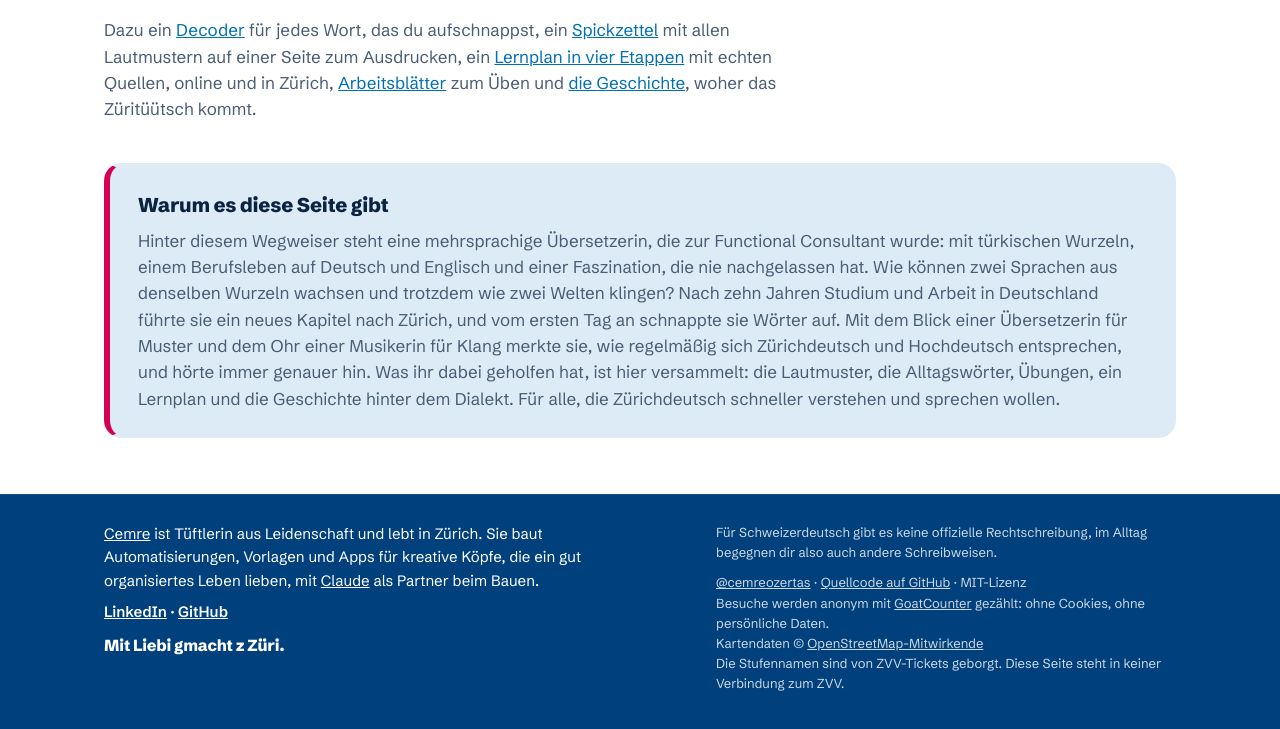
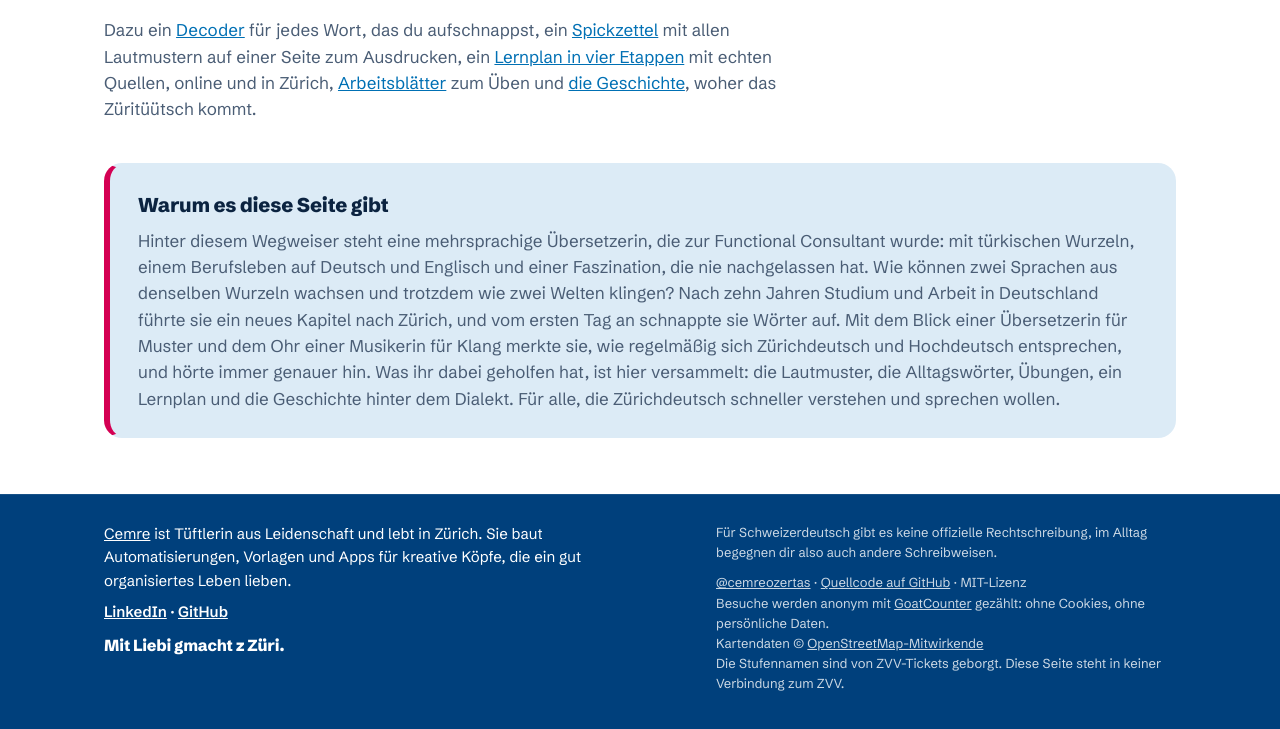
Before and after one commit to cemreozertas/zueri-tuetsch, a plain HTML site: page de/index.html in a window 1280 px wide. Shown: the part 1477-2206 px from the top of the page. Drawn offline with Linux system fonts and the light colour scheme.

Commit message:
Remove "building partner" from the credits and footer

```diff
--- a/content-de.js
+++ b/content-de.js
@@ -123,7 +123,7 @@ const I18N_DE = {
     "#story-toggle-all": "Alle öffnen",
 
     // Footer
-    ".footer-bio": "<a href=\"https://github.com/cemreozertas\">Cemre</a> ist Tüftlerin aus Leidenschaft und lebt in Zürich. Sie baut Automatisierungen, Vorlagen und Apps für kreative Köpfe, die ein gut organisiertes Leben lieben, mit <a href=\"https://claude.ai/\">Claude</a> als Partner beim Bauen.",
+    ".footer-bio": "<a href=\"https://github.com/cemreozertas\">Cemre</a> ist Tüftlerin aus Leidenschaft und lebt in Zürich. Sie baut Automatisierungen, Vorlagen und Apps für kreative Köpfe, die ein gut organisiertes Leben lieben.",
     ".footer-meta p:first-child": "Für Schweizerdeutsch gibt es keine offizielle Rechtschreibung, im Alltag begegnen dir also auch andere Schreibweisen.",
     ".footer-meta p:last-child": "<a href=\"https://github.com/cemreozertas\">@cemreozertas</a> · <a href=\"https://github.com/\" id=\"repo-link\">Quellcode auf GitHub</a> · MIT-Lizenz<br>Besuche werden anonym mit <a href=\"https://www.goatcounter.com/\">GoatCounter</a> gezählt: ohne Cookies, ohne persönliche Daten.<br>Kartendaten © <a href=\"https://www.openstreetmap.org/copyright\">OpenStreetMap-Mitwirkende</a><br>Die Stufennamen sind von ZVV-Tickets geborgt. Diese Seite steht in keiner Verbindung zum ZVV."
   },
--- a/de/index.html
+++ b/de/index.html
@@ -376,7 +376,7 @@
   <footer class="footer">
     <div class="wrap footer-row">
       <div class="footer-about">
-        <p class="footer-bio"><a href="https://github.com/cemreozertas">Cemre</a> is a Zurich-based tinkerer at heart. She builds automations, templates and apps for creative minds who love a well-run life, with <a href="https://claude.ai/">Claude</a> as her building partner.</p>
+        <p class="footer-bio"><a href="https://github.com/cemreozertas">Cemre</a> is a Zurich-based tinkerer at heart. She builds automations, templates and apps for creative minds who love a well-run life.</p>
         <p class="footer-links"><a href="https://www.linkedin.com/in/cemreozertas/">LinkedIn</a> · <a href="https://github.com/cemreozertas">GitHub</a></p>
         <p class="footer-sign" lang="gsw">Mit Liebi gmacht z Züri.</p>
       </div>
```
Also changed, not shown: index.html (+1 -1 lines), docs/screenshot-decode.png, docs/screenshot-hero.png, docs/screenshot-quiz.png, docs/screenshot-vocabulary.png, 1 other file.
